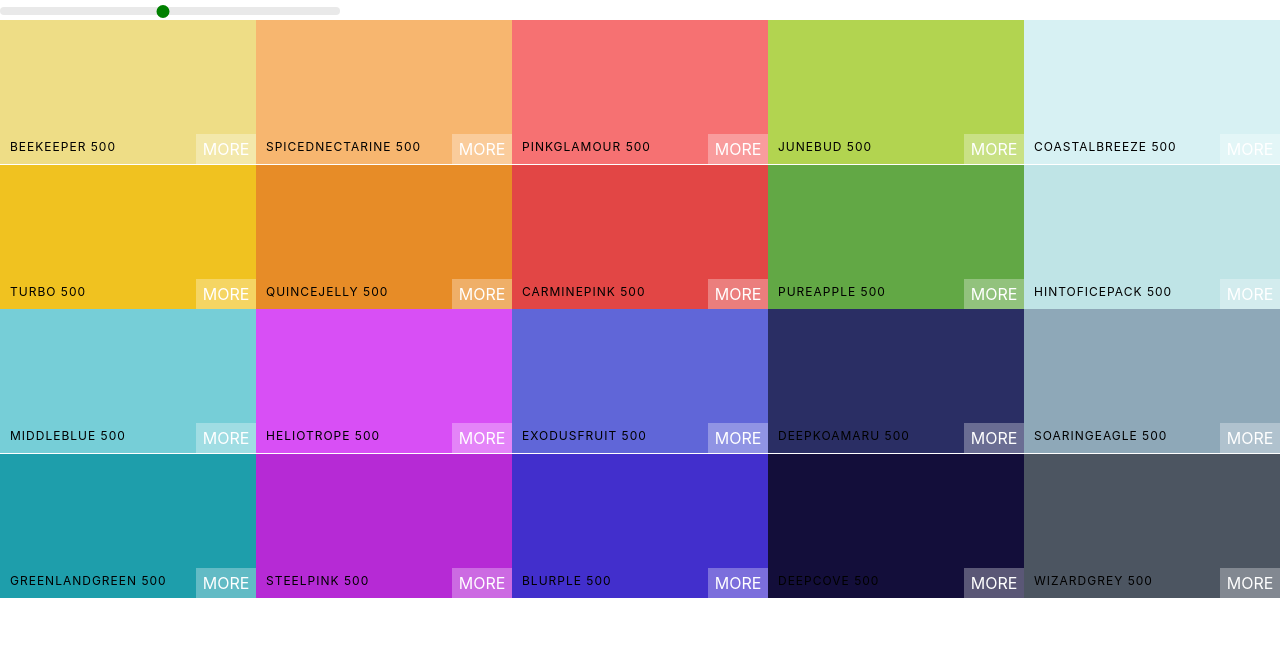
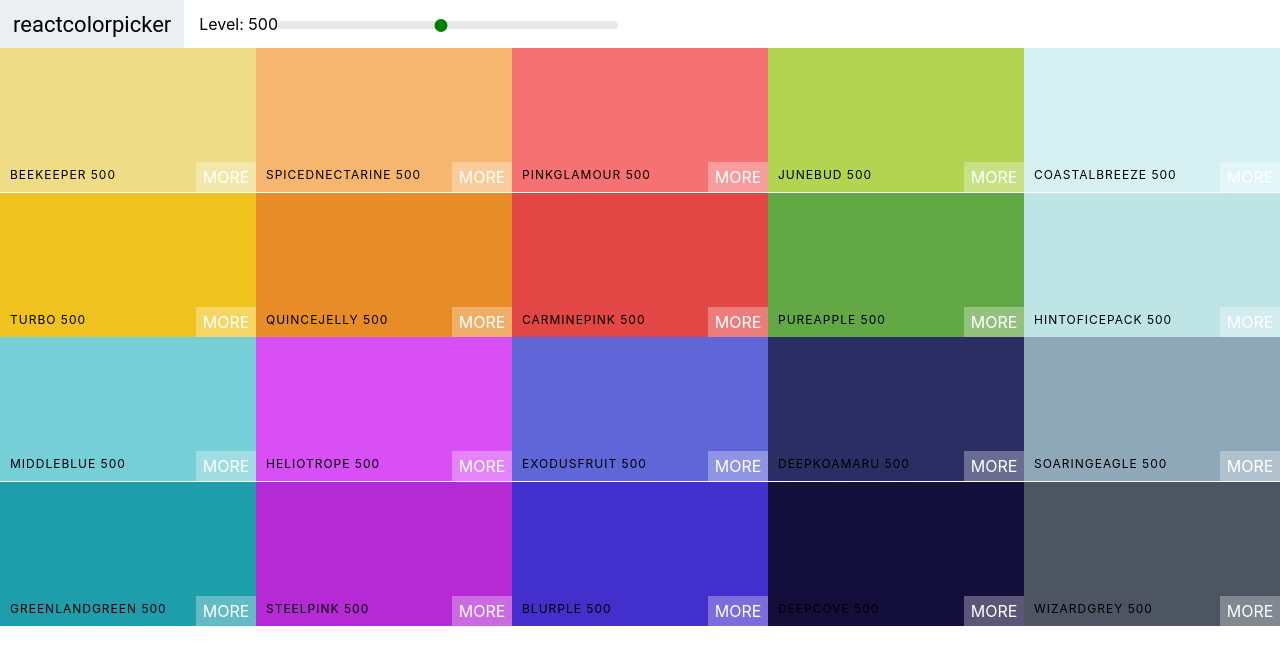
Before and after one commit to RaviGautam0001/colors-web, a React (Create React App) app: page / in a window 1280 px wide. Shown: the top 664 px of the page. Built offline with nearby package versions, Linux system fonts and the light colour scheme.

Commit message:
Add Navbar

```diff
--- /dev/null
+++ b/src/Navbar.css
@@ -0,0 +1,47 @@
+.Navbar {
+    display: flex;
+    align-items: center;
+    justify-content: flex-start;
+    height: 6vh;
+}
+.logo {
+    margin-right: 15px;
+    padding: 0 13px;
+    font-size: 22px;
+    background-color: #eceff1;
+    font-family: Roboto;
+    height: 100%;
+    display: flex;
+    align-items: center;
+}
+
+.logo a{
+    text-decoration: none;
+    color: black;
+}
+
+.slider{
+    width: 340px;
+    margin: 0 auto;
+    display: inline-block;
+}
+.rc-slider-track{
+    background-color: transparent;
+}
+.rc-slider-rail {
+    height: 8px;
+}
+.rc-slider-handle,
+.rc-slider-handle:active,
+.rc-slider-handle:focus,
+.rc-slider-handle:hover
+{
+    background-color: green;
+    outline: none;
+    border: 2px solid green;
+    box-shadow: none;
+    width: 13px;
+    height: 13px;
+    margin-left: -7px;
+    margin-top: -2px;
+}
--- /dev/null
+++ b/src/Navbar.js
@@ -0,0 +1,30 @@
+import React, { Component } from 'react'
+import Slider from 'rc-slider';
+import 'rc-slider/assets/index.css';
+import './Navbar.css';
+
+class Navbar extends Component {
+    render() {
+        const { level, changeLevel } = this.props;
+        return (
+            <header className='Navbar'>
+                <div className='logo'>
+                   <a href='#'>reactcolorpicker</a>
+                </div>
+                <div className='slider-container'>
+                    <span>Level: {level}</span>
+                    <div className="slider">
+                        <Slider
+                        defaultValue={level}
+                        min={100}
+                        max={900}
+                        onAfterChange={changeLevel}
+                        step={100} />
+                    </div>
+                </div>
+            </header>
+        )
+    }
+}
+
+export default Navbar;
--- a/src/Palette.css
+++ b/src/Palette.css
@@ -4,28 +4,3 @@
 .palette-colors{
     height: 90%;
 }
-.slider{
-    width: 340px;
-    margin: 0 auto;
-    display: inline-block;
-}
-.rc-slider-track{
-    background-color: transparent;
-}
-.rc-slider-rail {
-    height: 8px;
-}
-.rc-slider-handle,
-.rc-slider-handle:active,
-.rc-slider-handle:focus,
-.rc-slider-handle:hover
-{
-    background-color: green;
-    outline: none;
-    border: 2px solid green;
-    box-shadow: none;
-    width: 13px;
-    height: 13px;
-    margin-left: -7px;
-    margin-top: -2px;
-}
--- a/src/Palette.js
+++ b/src/Palette.js
@@ -1,8 +1,7 @@
 import React, { Component } from 'react'
 import ColorBox from './ColorBox';
-import Slider from 'rc-slider';
-import 'rc-slider/assets/index.css';
 import './Palette.css';
+import Navbar from './Navbar';
 
 class Pallete extends Component {
 
@@ -25,14 +24,7 @@
         ))
         return (
             <div className="Palette">
-                <div className="slider">
-                    <Slider
-                    defaultValue={level}
-                    min={100}
-                    max={900}
-                    onAfterChange={this.changeLevel}
-                    step={100} />
-                </div>
+                <Navbar level={level} changeLevel={this.changeLevel}/>
                 {/* Navbar goes here */}
                 <div className="palette-colors">{colorBoxes}</div>
                 {/* Footer eventually */}
```
